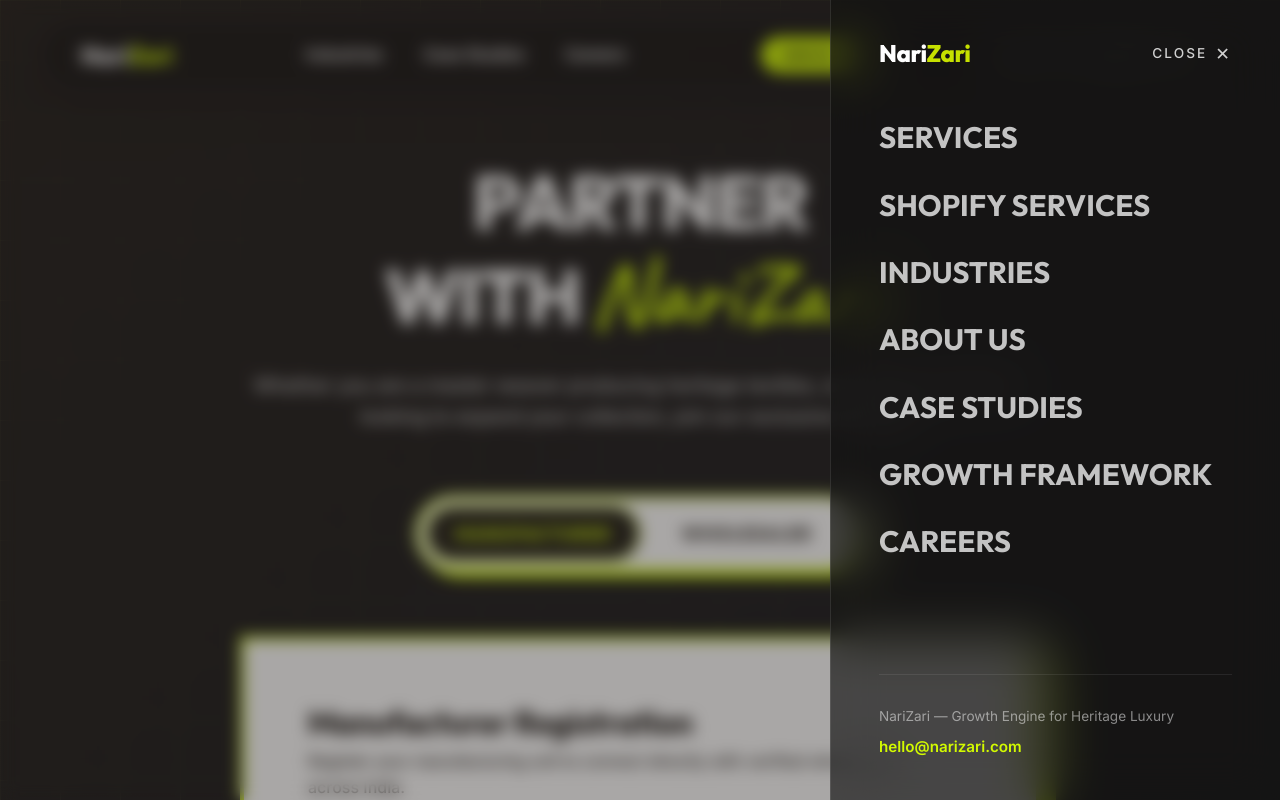
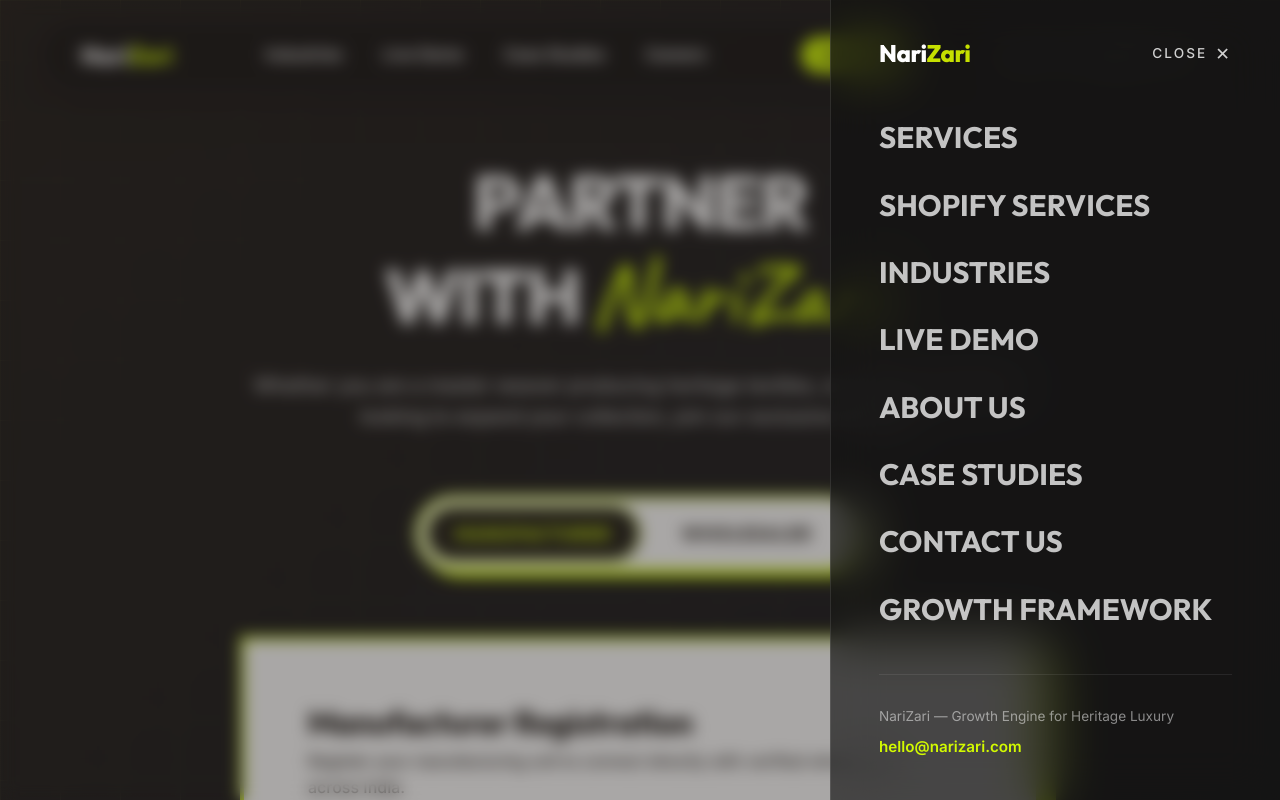
Before and after one commit to nihalkumar5/narizari_new, a Next.js app: page /join in a window 1280 px wide. Both pictures are taken after a click on the button "Menu". Shown: the top 800 px of the page. Built offline with nearby package versions, Linux system fonts and the light colour scheme; a web font is replaced by a local one.

Commit message:
Add Contact Us link back to mobile drawer menu

```diff
--- a/src/components/Navbar.jsx
+++ b/src/components/Navbar.jsx
@@ -42,6 +42,7 @@
 
           <ul className="nav-links">
             <li><Link href="/industries" className="nav-link">Industries</Link></li>
+            <li><Link href="/demo" className="nav-link">Live Demo</Link></li>
             <li><Link href="/case-studies" className="nav-link">Case Studies</Link></li>
             <li><Link href="/careers" className="nav-link">Careers</Link></li>
           </ul>
@@ -99,8 +100,10 @@
             <li><Link href="/services" className="drawer-link" onClick={() => setDrawerOpen(false)}>SERVICES</Link></li>
             <li><Link href="/shopify" className="drawer-link" onClick={() => setDrawerOpen(false)}>SHOPIFY SERVICES</Link></li>
             <li><Link href="/industries" className="drawer-link" onClick={() => setDrawerOpen(false)}>INDUSTRIES</Link></li>
+            <li><Link href="/demo" className="drawer-link" onClick={() => setDrawerOpen(false)}>LIVE DEMO</Link></li>
             <li><Link href="/about" className="drawer-link" onClick={() => setDrawerOpen(false)}>ABOUT US</Link></li>
             <li><Link href="/case-studies" className="drawer-link" onClick={() => setDrawerOpen(false)}>CASE STUDIES</Link></li>
+            <li><Link href="/contact" className="drawer-link" onClick={() => setDrawerOpen(false)}>CONTACT US</Link></li>
             <li><Link href="/growth-framework" className="drawer-link" onClick={() => setDrawerOpen(false)}>GROWTH FRAMEWORK</Link></li>
             <li><Link href="/careers" className="drawer-link" onClick={() => setDrawerOpen(false)}>CAREERS</Link></li>
             <li style={{ marginTop: '1.5rem', display: 'flex', justifyContent: 'center' }}>
```
